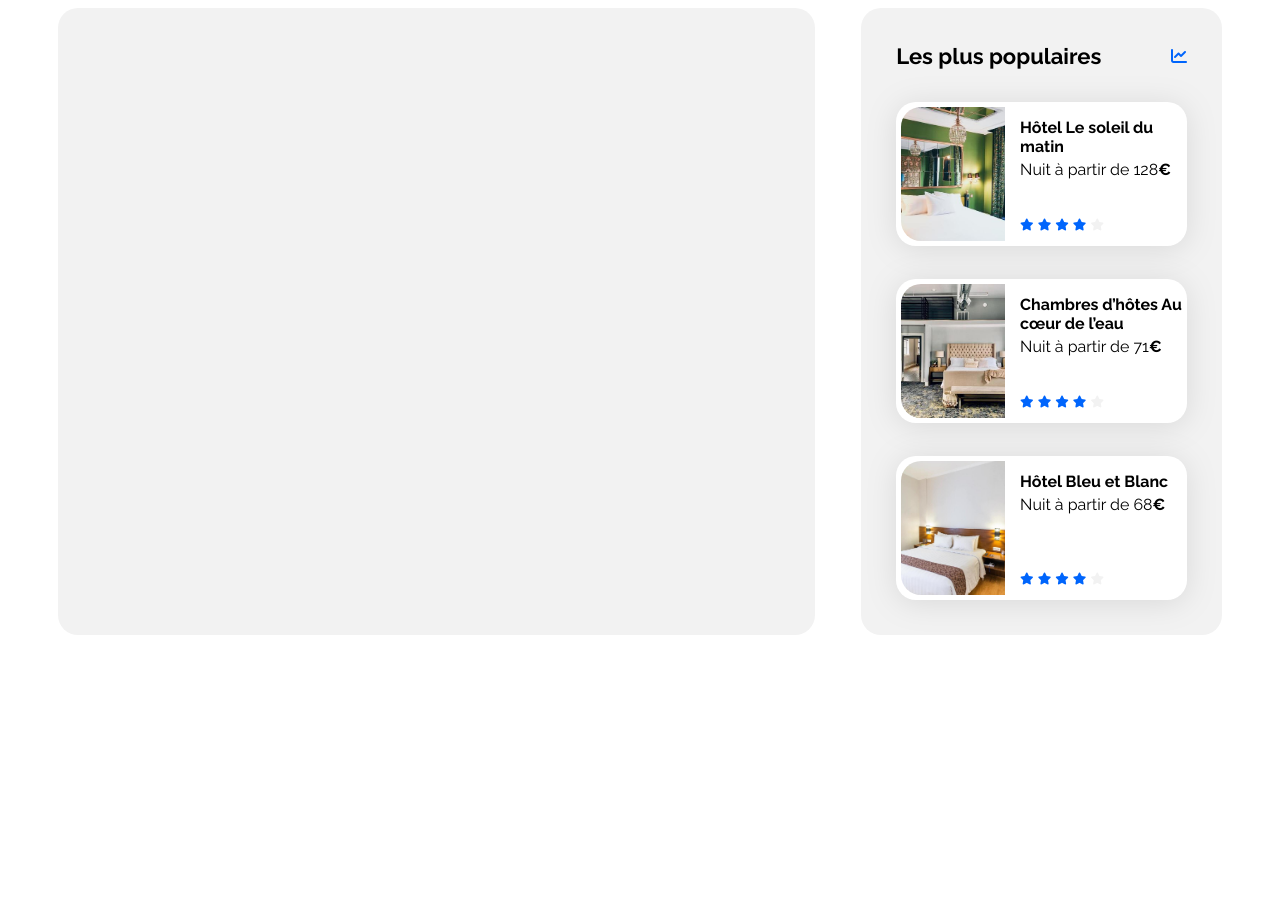
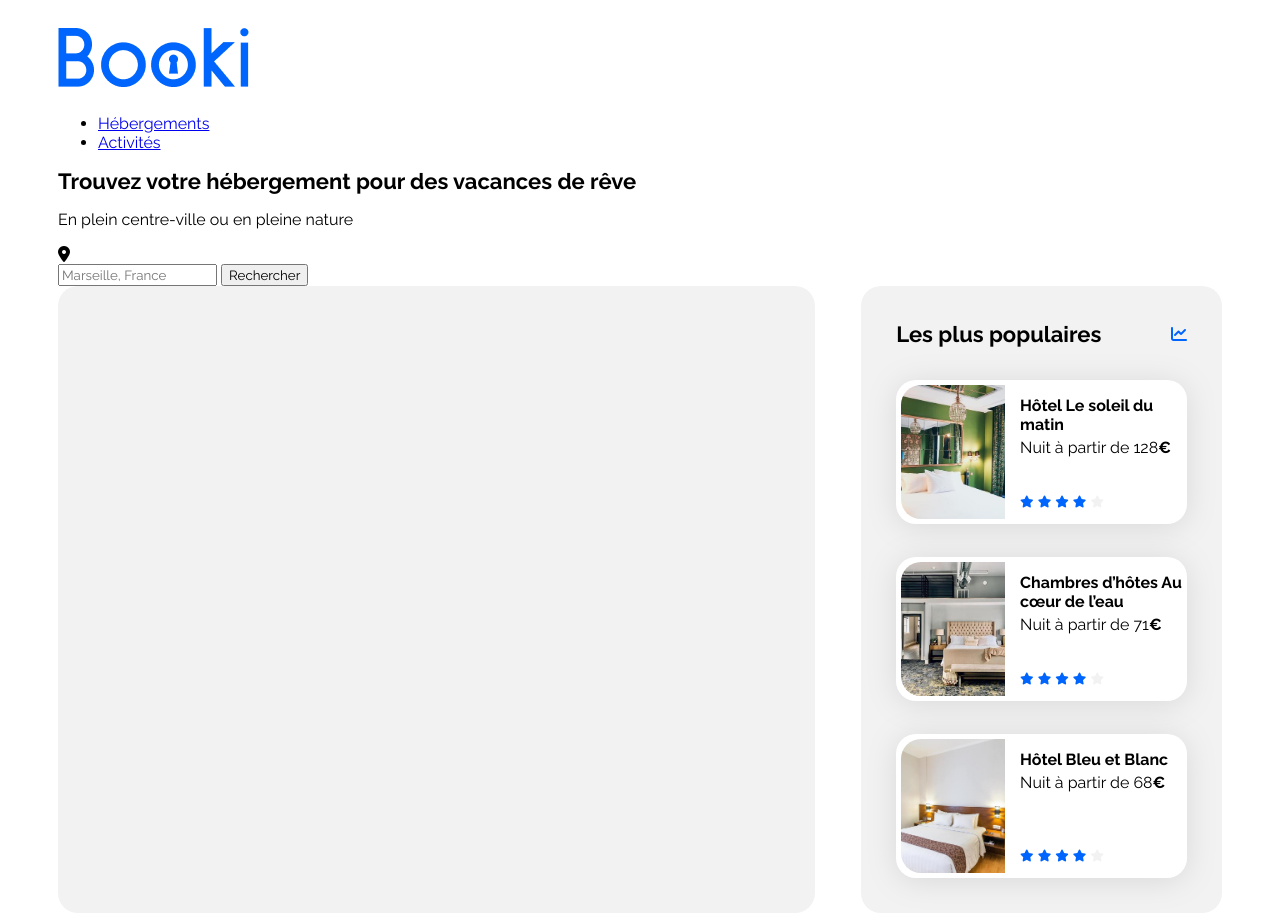
Before and after one commit to CharlyHan44/Projet2-Booki, a plain HTML site: page index.html in a window 1280 px wide. Before the commit the page ends 800 px from the top, so only its background shows below. Drawn offline with Linux system fonts and the light colour scheme.

Commit message:
ajout de la partie info-group

```diff
--- a/index.html
+++ b/index.html
@@ -16,8 +16,33 @@
 
 <body>
     <div class="main-container">
-        <header></header>
+        <header>
+            <header class="header">
+                <nav> <!-- indicateur pour moteur de recherche  j'y met tous les liens-->
+                    <h1>
+                        <img class="logo" src="./images/logo/Booki.png" alt="Booki">
+                    </h1>  <!--barre de navigation pour pouvoir naviguer sur le site grace a ma liste-->
+                    <ul>
+                        <li><a class="card-title house" href="#">Hébergements</a></li>
+                        <li><a class="card-title activity" href="#">Activités</a></li>
+                    </ul>
+                </nav>
+        </header>
         <main>
+            <section class="info-group">
+                <div class="headline">
+                    <h2 class="section-title">Trouvez votre hébergement pour des vacances de rêve</h2>
+                    <p class="card-title">En plein centre-ville ou en pleine nature</p>
+                </div>
+                <div class="search-bar">
+                    <div class="icon">
+                        <!-- Icône de localisation de Font Awesome -->
+                        <i class="fas fa-map-marker-alt"></i>
+                    </div>
+                    <input type="text" class="search-input" placeholder="Marseille, France">
+                    <button class="search-button">Rechercher</button>
+                </div>
+            </section>
             <section class="hebergements-and-populaires">
                 <section class="hebergements">
 
```
Also changed, not shown: style.css (deleted), 1 other file.
